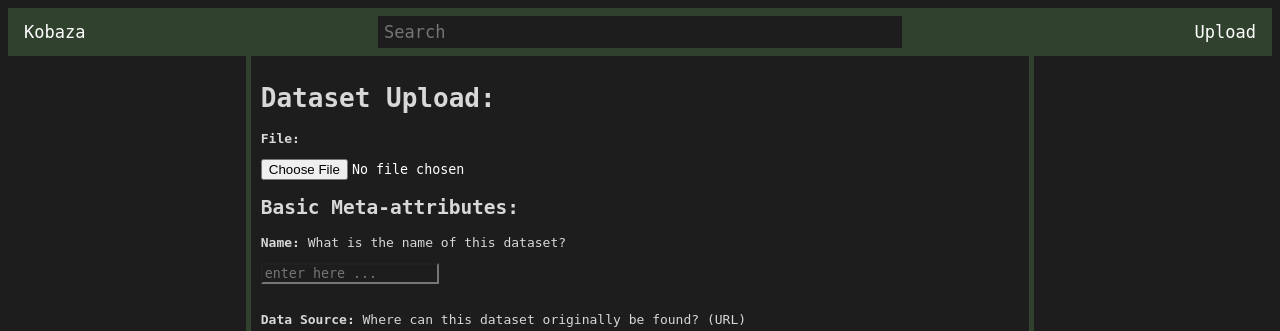
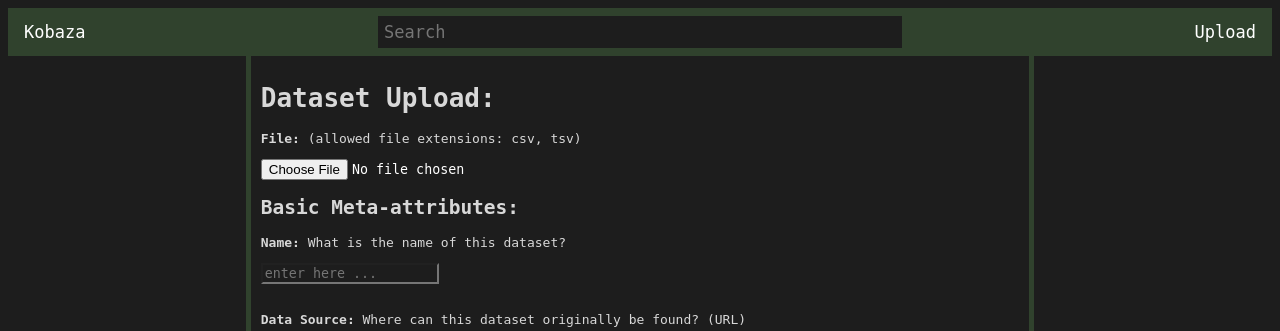
Before and after one commit to das800/opendata_kobaza, a Flask app: page /upload_dataset/ in a window 1280 px wide. Shown: the top 331 px of the page. Run offline with Flask 2, Linux system fonts and the light colour scheme.

Commit message:
removed client side requirement of file and moved to server side for sake of fake reactive add variable button. also told user valid filetypes

```diff
--- a/opendata_kobaza/data_access.py
+++ b/opendata_kobaza/data_access.py
@@ -21,7 +21,7 @@ import werkzeug
 import kobaza_error
 import search_kobaza
 
-ALLOWED_EXTENSIONS = {'csv', 'tsv'}
+ALLOWED_EXTENSIONS = ['csv', 'tsv']
 DS_FOLDER = os.path.join(app.root_path, 'datasets', 'sets')
 
 aws_db_service = 'dynamodb'
--- a/opendata_kobaza/main.py
+++ b/opendata_kobaza/main.py
@@ -60,12 +60,12 @@ def search_ds():
 
 @app.route('/upload_dataset/', methods = ['GET', 'POST'])
 @app.route('/upload_dataset/<int:vars>', methods = ['GET', 'POST'])
-def upload_dataset(vars:int = 1):
+def upload_dataset(vars:int = 1, allowed_filetypes = data_access.ALLOWED_EXTENSIONS):
 	prefilled_metavars = {}
 	if request.method == 'POST':
 		prefilled_metavars = dict(request.form)
 		# vars = data_access.get_numvars_in_uploaded_mv(prefilled_metavars) + 1
-	return render_template('metavar_upload.html', vars = vars, prefilled_metavars = prefilled_metavars)
+	return render_template('metavar_upload.html', vars = vars, prefilled_metavars = prefilled_metavars, allowed_filetypes = allowed_filetypes)
 
 
 @app.route('/dataset_uploaded', methods = ['POST'])
--- a/opendata_kobaza/templates/metavar_upload.html
+++ b/opendata_kobaza/templates/metavar_upload.html
@@ -6,8 +6,8 @@
 	<h1>Dataset Upload:</h1>
 	<div class='data_upload_form'>
 		<form action={{ url_for('handle_dataset_upload') }} method="POST" enctype = "multipart/form-data">
-			<label for="raw_file"><p><b>File:</b></p></label>
-			<input type="file" id="raw_file" name="raw_file" required="required">
+			<label for="raw_file"><p><b>File:</b> (allowed file extensions: {{ ', '.join(allowed_filetypes) }})</p></label>
+			<input type="file" id="raw_file" name="raw_file">
 			<h2>Basic Meta-attributes:</h2>
 				<label for="name"><p><b>Name:</b> What is the name of this dataset?</p></label>
 				<input type="text" id="name" name="name" placeholder="enter here ..."{{ ' value=' + prefilled_metavars['name'] if prefilled_metavars['name'] else '' }} required="required"><br><br>
```
